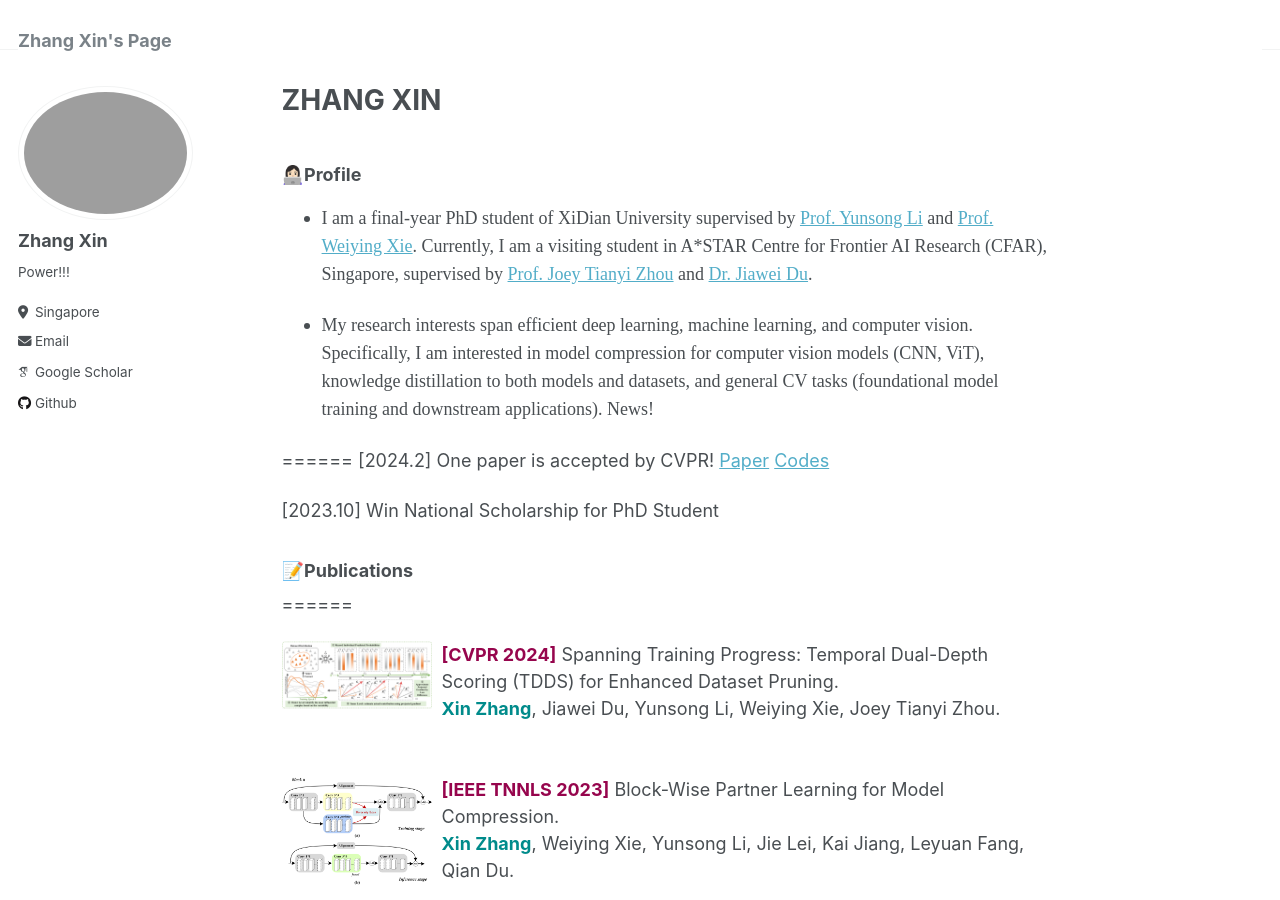
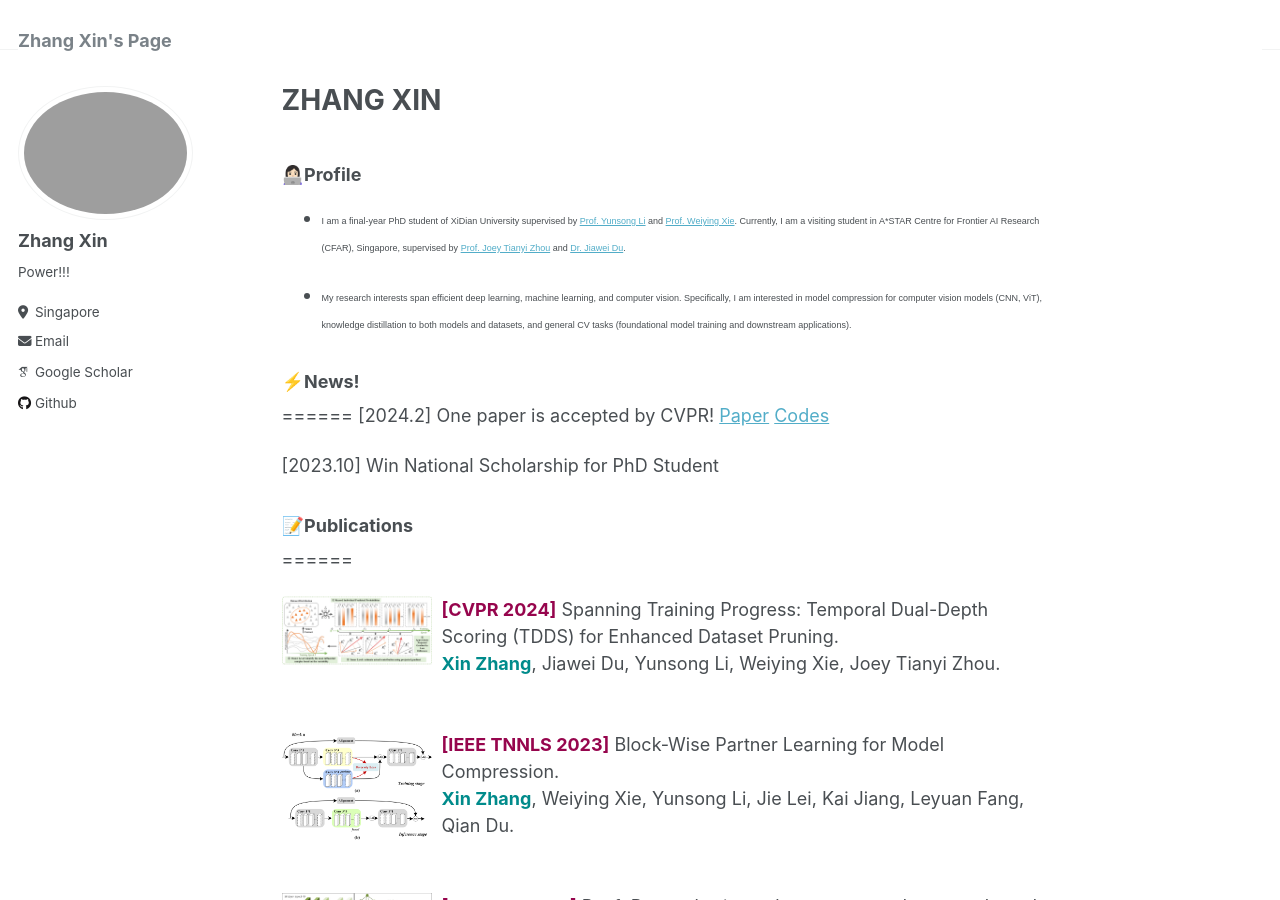
Before and after one commit to zhangxin-xd/zhangxin-xd.github.io, a Jekyll site: the page built from _pages/about.md, in a window 1280 px wide and 900 px high. Built offline with Jekyll 4.4.1, drawn with Linux system fonts in a browser that asks for light colours; some web fonts are replaced.

Commit message:
Update about.md

```diff
--- a/_pages/about.md
+++ b/_pages/about.md
@@ -9,11 +9,11 @@ redirect_from:
 
 ### 👩🏻‍💻Profile
 
-- <span style="font-family:Papyrus; font-size:1em;"> I am a final-year PhD student of XiDian University supervised by [Prof. Yunsong Li](https://web.xidian.edu.cn/ysli/) and [Prof. Weiying Xie](https://web.xidian.edu.cn/wyxie/). Currently, I am a visiting student in A*STAR Centre for Frontier AI Research (CFAR), Singapore, supervised by [Prof. Joey Tianyi Zhou](https://joeyzhouty.github.io/index.html) and [Dr. Jiawei Du](https://scholar.google.com/citations?user=WrJKEzEAAAAJ&hl=en).
+- <span style="font-family:Arial; font-size:0.5em;"> I am a final-year PhD student of XiDian University supervised by [Prof. Yunsong Li](https://web.xidian.edu.cn/ysli/) and [Prof. Weiying Xie](https://web.xidian.edu.cn/wyxie/). Currently, I am a visiting student in A*STAR Centre for Frontier AI Research (CFAR), Singapore, supervised by [Prof. Joey Tianyi Zhou](https://joeyzhouty.github.io/index.html) and [Dr. Jiawei Du](https://scholar.google.com/citations?user=WrJKEzEAAAAJ&hl=en).
 
-- <span style="font-family:Papyrus; font-size:1em;"> My research interests span efficient deep learning, machine learning, and computer vision. Specifically, I am interested in model compression for computer vision models (CNN, ViT), knowledge distillation to both models and datasets, and general CV tasks (foundational model training and downstream applications).
-News!
+- <span style="font-family:Arial; font-size:0.5em;"> My research interests span efficient deep learning, machine learning, and computer vision. Specifically, I am interested in model compression for computer vision models (CNN, ViT), knowledge distillation to both models and datasets, and general CV tasks (foundational model training and downstream applications).
 
+### ⚡️News!
 ======
 [2024.2] One paper is accepted by CVPR! [Paper](https://scholar.google.com/citations?view_op=view_citation&hl=zh-CN&user=rJMMViQAAAAJ&citation_for_view=rJMMViQAAAAJ:Tyk-4Ss8FVUC) [Codes](https://github.com/zhangxin-xd/Dataset-Pruning-TDDS)
 
```
